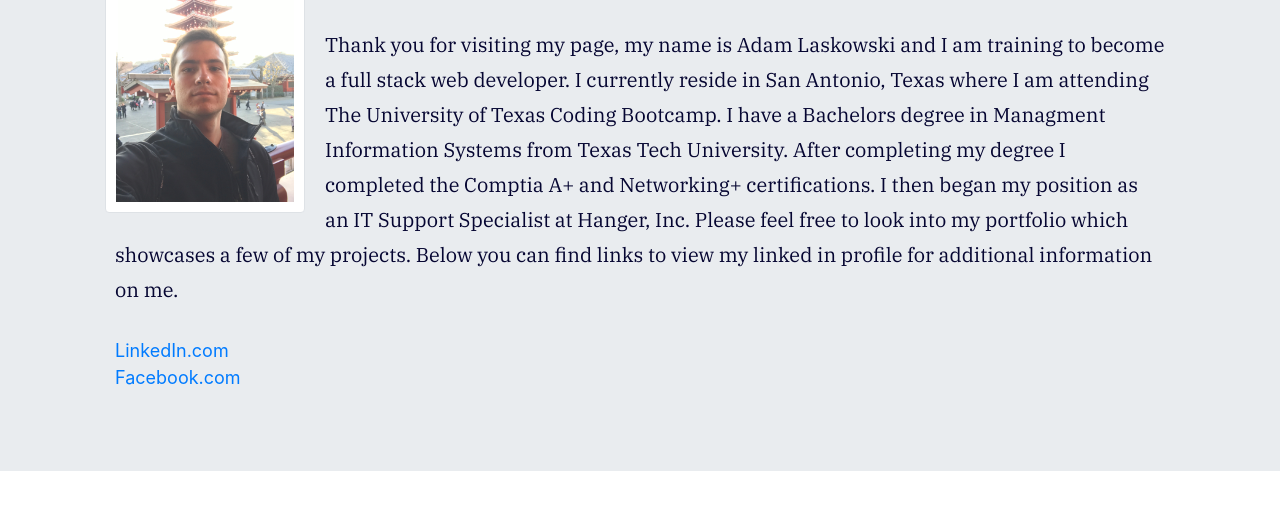
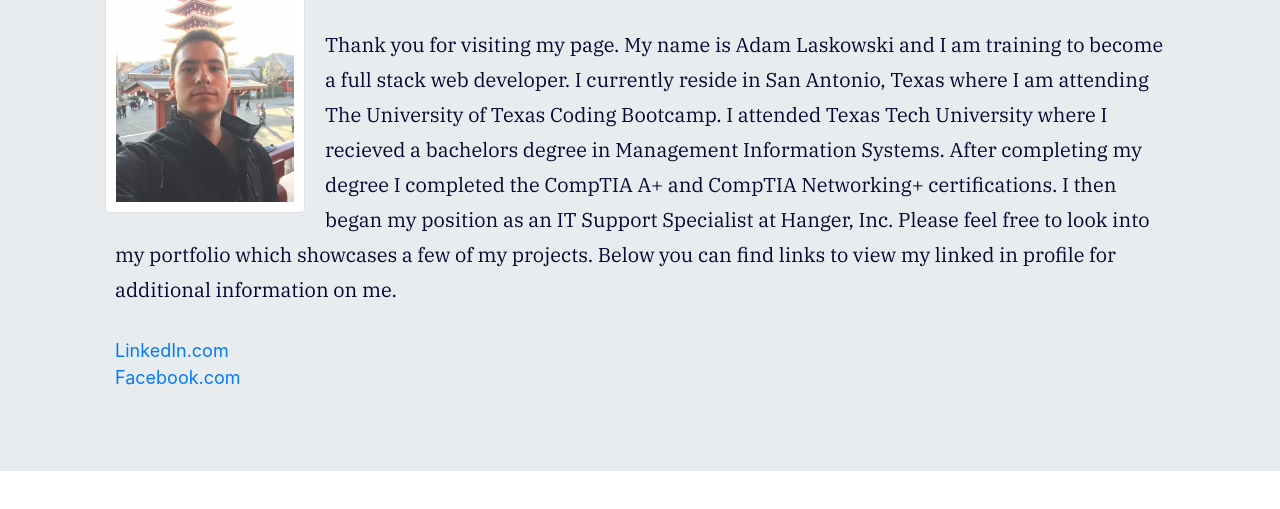
Before and after one commit to AdamLaskowski1/Homework2ResponsivePortfolio, a plain HTML site: page index.html in a window 1280 px wide. Shown: the part 203-712 px from the top of the page. Drawn offline with nearby package versions, Linux system fonts and the light colour scheme.

Commit message:
Gramatical corrections in AboutMe

```diff
--- a/index.html
+++ b/index.html
@@ -42,8 +42,8 @@
               <!--This is my AboutMe text information-->
               <h2>About Me</h2>
               <p id= "aboutMe-text">
-                Thank you for visiting my page, my name is Adam Laskowski and I am training to become a full stack web developer. I currently reside in San Antonio, Texas where I am attending The University of Texas Coding Bootcamp.
-                I have a Bachelors degree in Managment Information Systems from Texas Tech University. After completing my degree I completed the Comptia A+ and Networking+ certifications. I then began my position as an IT Support Specialist at Hanger, Inc.
+                Thank you for visiting my page. My name is Adam Laskowski and I am training to become a full stack web developer. I currently reside in San Antonio, Texas where I am attending The University of Texas Coding Bootcamp.
+                I attended Texas Tech University where I recieved a bachelors degree in Management Information Systems. After completing my degree I completed the CompTIA A+ and CompTIA Networking+ certifications. I then began my position as an IT Support Specialist at Hanger, Inc.
                 Please feel free to look into my portfolio which showcases a few of my projects. Below you can find links to view my linked in profile for additional information on me.
               </p>
           </div>
```
